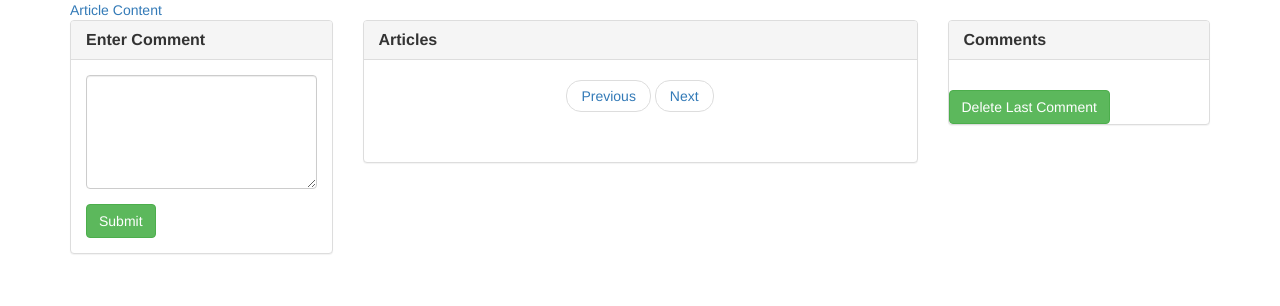
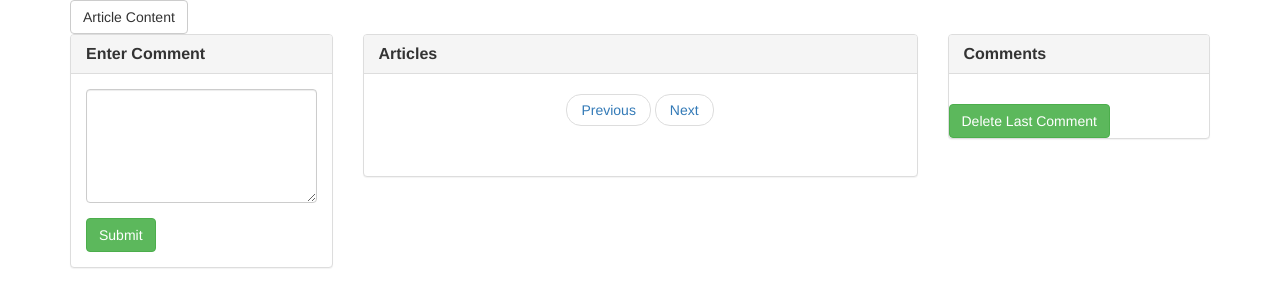
Before and after one commit to AVanderHoff/scraping-pft, a website: page views/index.html in a window 1280 px wide. Drawn offline with nearby package versions, Linux system fonts and the light colour scheme; no server answers.

Commit message:
scraping-pft

```diff
--- a/controllers/cheerio.js
+++ b/controllers/cheerio.js
@@ -5,6 +5,7 @@ var mongoose = require('mongoose');
 var autoIncrement = require('mongoose-auto-increment');
 var url = require('url');
 //mongoose.connect('mongodb://localhost/profootballtalk');
+//mlab connection information
 mongoose.connect("mongodb://andrew:password@ds043324.mlab.com:43324/profootballtalk", function (error) {
     if (error) console.error(error);
     else console.log('mongo connected');
--- a/models/articles.js
+++ b/models/articles.js
@@ -1,3 +1,4 @@
+//model for articles
 var mongoose = require('mongoose');
 var Schema = mongoose.Schema;
 var autoIncrement = require('mongoose-auto-increment');
--- a/models/comments.js
+++ b/models/comments.js
@@ -1,3 +1,4 @@
+// model for comments
 var mongoose = require('mongoose');
 var Schema = mongoose.Schema;
 
--- a/package.json
+++ b/package.json
@@ -1,3 +1,4 @@
+
 {
   "name": "18.1.9_scraping",
   "version": "1.0.0",
--- a/server.js
+++ b/server.js
@@ -8,7 +8,7 @@ app.use(bodyParser.json());
 app.use(bodyParser.urlencoded({extended: false}));
 app.use(bodyParser.text());
 app.use(bodyParser.json({type:'application/vnd.api+json'}));
-//app.use(logger('dev'));
+
 
 
 app.use(express.static('views'));
--- a/views/index.html
+++ b/views/index.html
@@ -18,7 +18,7 @@
 		<div class="col-xs-12 col-sm-12 col-md-12 col-lg-12 ">
 		<!--	<button type="button" class="btn btn-success" id="scrape">Scrape New Content
 			</button> -->
-			<a href="http://profootballtalk.nbcsports.com/" target="_blank">Article Content</a>
+			<a href="http://profootballtalk.nbcsports.com/" class="btn btn-default" target="_blank">Article Content</a>
 
 
 		</div>
```
Also changed, not shown: README.md.
